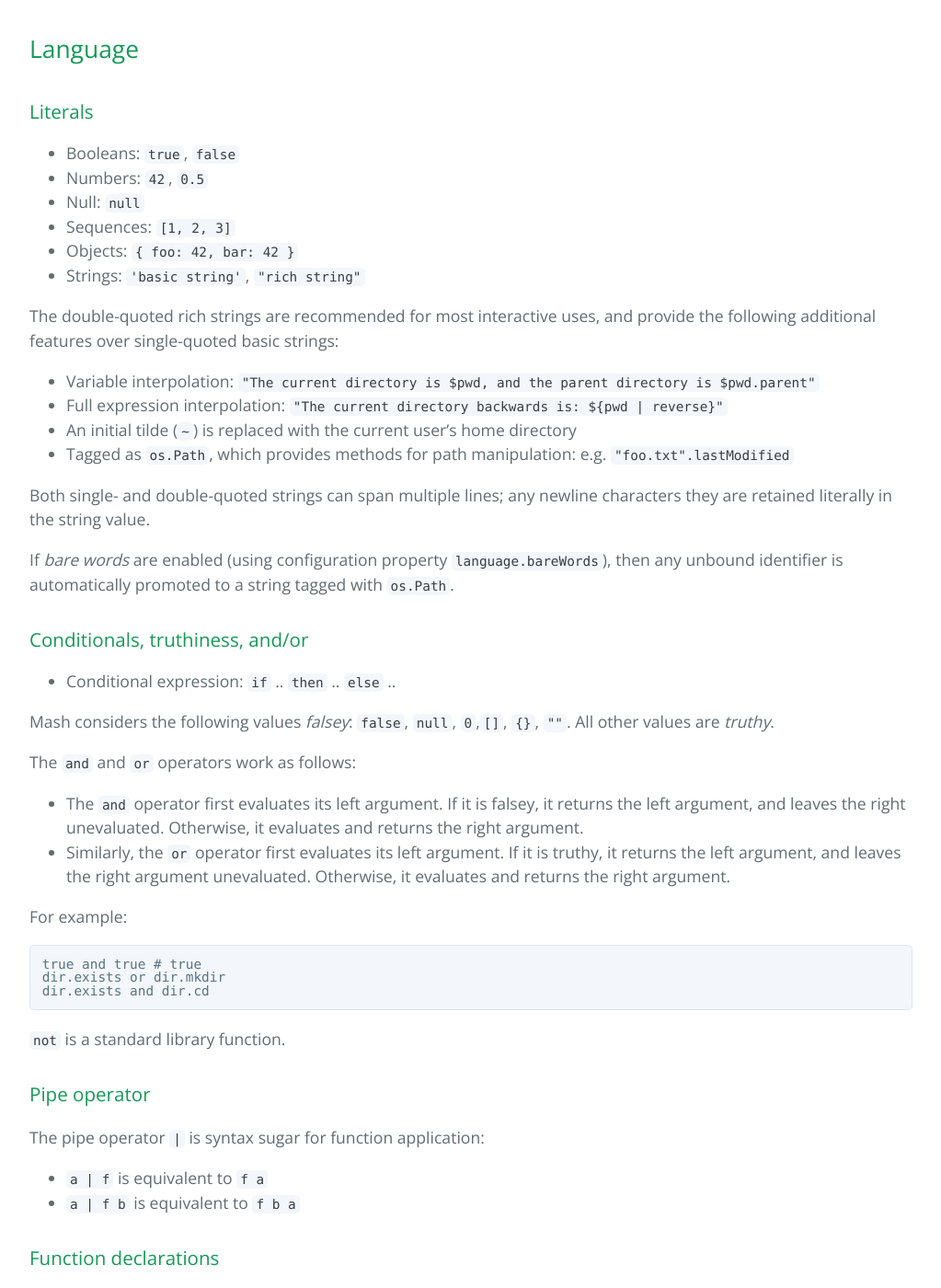
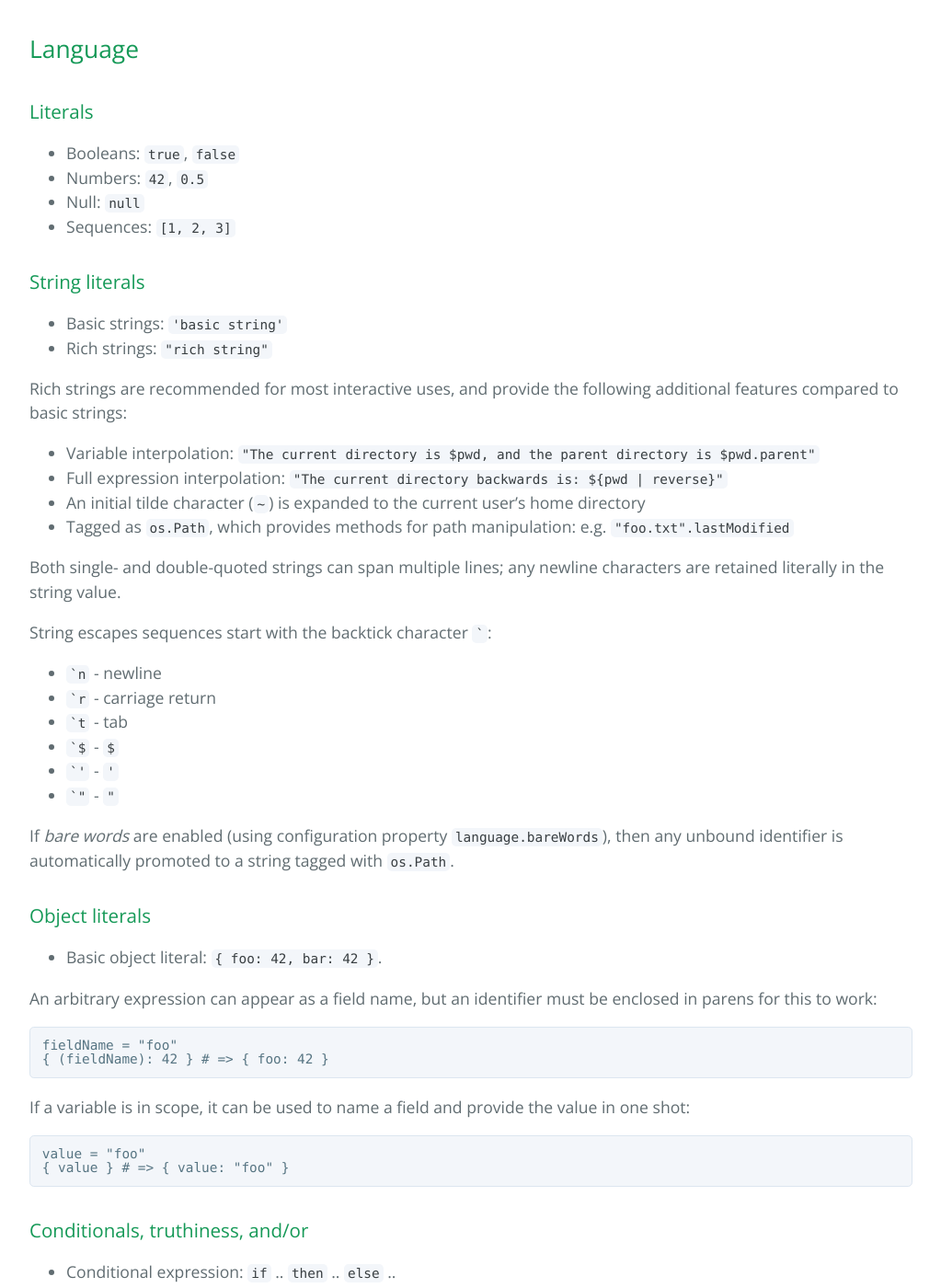
Before and after one commit to mdr/mash, a Jekyll site: the page built from quick-reference-guide.md, in a window 1280 px wide and 1400 px high, scrolled down 465 px. Shown: the whole window at 92% size, without its empty margins (128-1151 px from the left). Built offline with Jekyll 4.4.1, drawn with Linux system fonts in a browser that asks for light colours; some of the changed text lies outside the part shown.

Commit message:
Updates to quick ref

```diff
--- a/quick-reference-guide.md
+++ b/quick-reference-guide.md
@@ -14,22 +14,47 @@ permalink: /quick-reference-guide/
 * Numbers: `42`, `0.5`
 * Null: `null`
 * Sequences: `[1, 2, 3]`
-* Objects: `{ foo: 42, bar: 42 }`
-* Strings: `'basic string'`, `"rich string"`
 
-The double-quoted rich strings are recommended for most interactive uses,
-and provide the following additional features over single-quoted basic strings:
+### String literals
+* Basic strings: `'basic string'`
+* Rich strings: `"rich string"`
+
+Rich strings are recommended for most interactive uses, and provide the following additional features
+compared to basic strings:
 
 * Variable interpolation: `"The current directory is $pwd, and the parent directory is $pwd.parent"`
 * Full expression interpolation: `"The current directory backwards is: ${pwd | reverse}"`
-* An initial tilde (`~`) is replaced with the current user's home directory
+* An initial tilde character (`~`) is expanded to the current user's home directory
 * Tagged as `os.Path`, which provides methods for path manipulation: e.g. `"foo.txt".lastModified`
 
-Both single- and double-quoted strings can span multiple lines; any newline characters they are retained
+Both single- and double-quoted strings can span multiple lines; any newline characters are retained
 literally in the string value.
+
+String escapes sequences start with the backtick character `` ` ``:
+
+* `` `n `` - newline
+* `` `r `` - carriage return
+* `` `t `` - tab
+* `` `$ `` - `$`
+* `` `' `` - `'`
+* `` `" `` - `"`
 
 If *bare words* are enabled (using configuration property `language.bareWords`), then any
 unbound identifier is automatically promoted to a string tagged with `os.Path`.
+
+### Object literals
+
+* Basic object literal: `{ foo: 42, bar: 42 }`.
+
+An arbitrary expression can appear as a field name, but an identifier must be enclosed in parens for this to work:
+
+    fieldName = "foo"
+    { (fieldName): 42 } # => { foo: 42 }
+
+If a variable is in scope, it can be used to name a field and provide the value in one shot:
+
+    value = "foo"
+    { value } # => { value: "foo" }
 
 ### Conditionals, truthiness, and/or
 * Conditional expression: `if` .. `then` .. `else` ..
@@ -50,7 +75,7 @@ For example:
 
     true and true # true
     dir.exists or dir.mkdir
-	dir.exists and dir.cd
+    dir.exists and dir.cd
 
 `not` is a standard library function.
 
@@ -85,7 +110,7 @@ Default arguments:
 
 Lazy arguments:
 
-    def someFunc (lazy block) = ...
+    def someFunc (@lazy block) = ...
 
 Functions can be nested:
 
```
